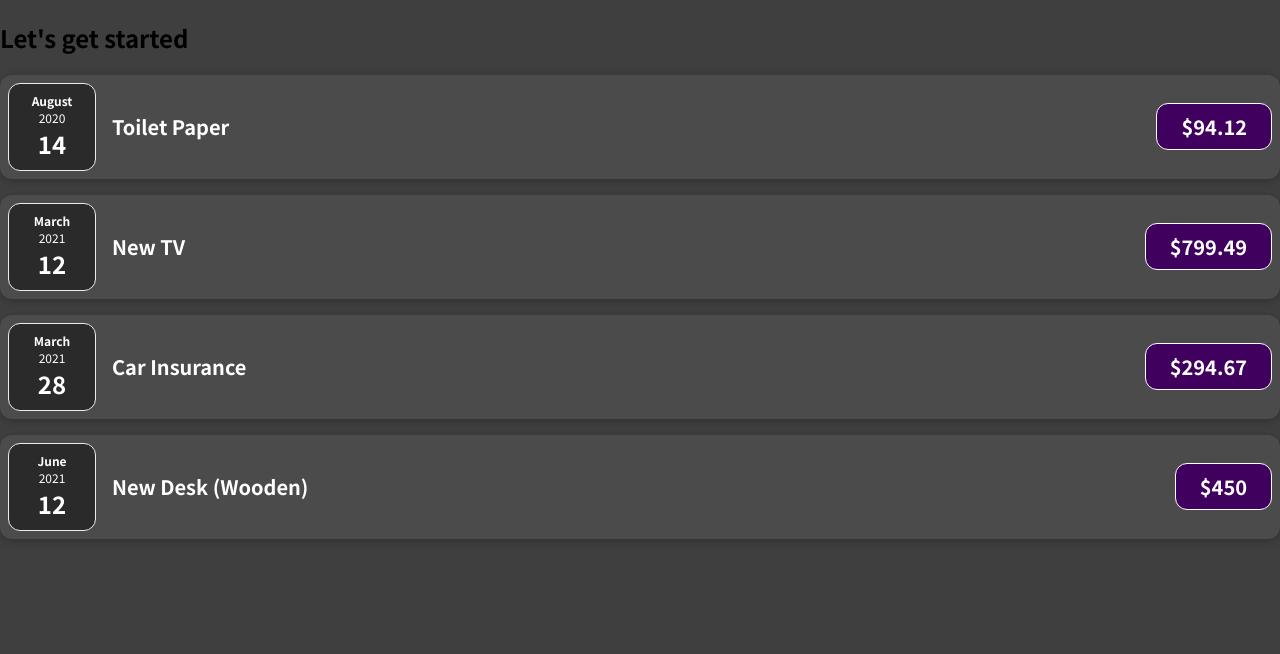
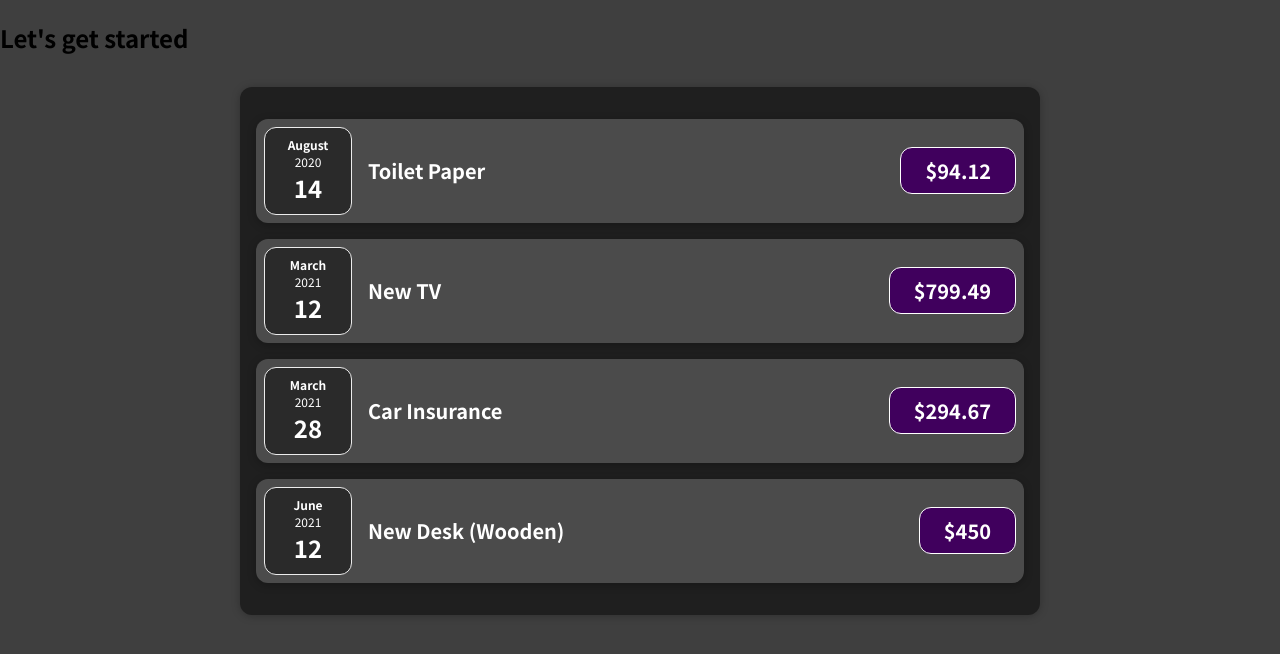
Before and after one commit to jcainuk/expense-tracker, a React (Create React App) app: page / in a window 1280 px wide. Shown: the top 654 px of the page. Built offline with nearby package versions, Linux system fonts and the light colour scheme.

Commit message:
Created a seperate Expenses component

```diff
--- a/src/App.js
+++ b/src/App.js
@@ -1,4 +1,4 @@
-import ExpenseItem from "./components/ExpenseItem";
+import Expenses from "./components/Expenses";
 
 const App = () => {
   const expenses = [
@@ -26,29 +26,7 @@ const App = () => {
   return (
     <div>
       <h2>Let's get started</h2>
-      <ExpenseItem
-        title={expenses[0].title}
-        amount={expenses[0].amount}
-        date={expenses[0].date}
-      ></ExpenseItem>
-
-      <ExpenseItem
-        title={expenses[1].title}
-        amount={expenses[1].amount}
-        date={expenses[1].date}
-      ></ExpenseItem>
-
-      <ExpenseItem
-        title={expenses[2].title}
-        amount={expenses[2].amount}
-        date={expenses[2].date}
-      ></ExpenseItem>
-
-      <ExpenseItem
-        title={expenses[3].title}
-        amount={expenses[3].amount}
-        date={expenses[3].date}
-      ></ExpenseItem>
+      <Expenses items={expenses} />
     </div>
   );
 };
--- /dev/null
+++ b/src/components/Expenses.css
@@ -0,0 +1,9 @@
+.expenses {
+  padding: 1rem;
+  background-color: rgb(31, 31, 31);
+  margin: 2rem auto;
+  width: 50rem;
+  max-width: 95%;
+  border-radius: 12px;
+  box-shadow: 0 1px 8px rgba(0, 0, 0, 0.25);
+}
--- /dev/null
+++ b/src/components/Expenses.js
@@ -0,0 +1,31 @@
+import ExpenseItem from "./ExpenseItem";
+import "./Expenses.css";
+
+function Expenses(props) {
+  return (
+    <div className="expenses">
+      <ExpenseItem
+        title={props.items[0].title}
+        amount={props.items[0].amount}
+        date={props.items[0].date}
+      />
+      <ExpenseItem
+        title={props.items[1].title}
+        amount={props.items[1].amount}
+        date={props.items[1].date}
+      />
+      <ExpenseItem
+        title={props.items[2].title}
+        amount={props.items[2].amount}
+        date={props.items[2].date}
+      />
+      <ExpenseItem
+        title={props.items[3].title}
+        amount={props.items[3].amount}
+        date={props.items[3].date}
+      />
+    </div>
+  );
+}
+
+export default Expenses;
```
